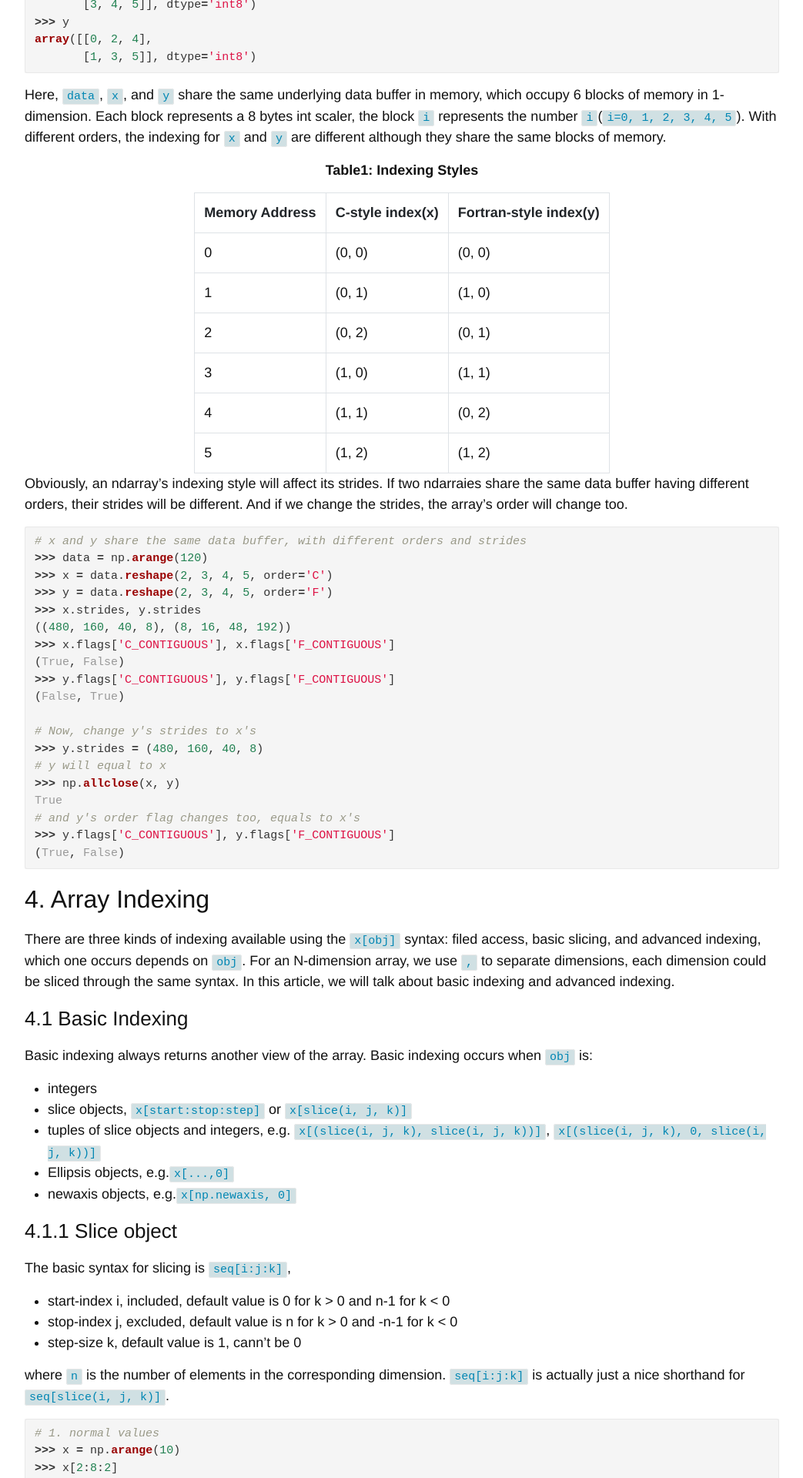
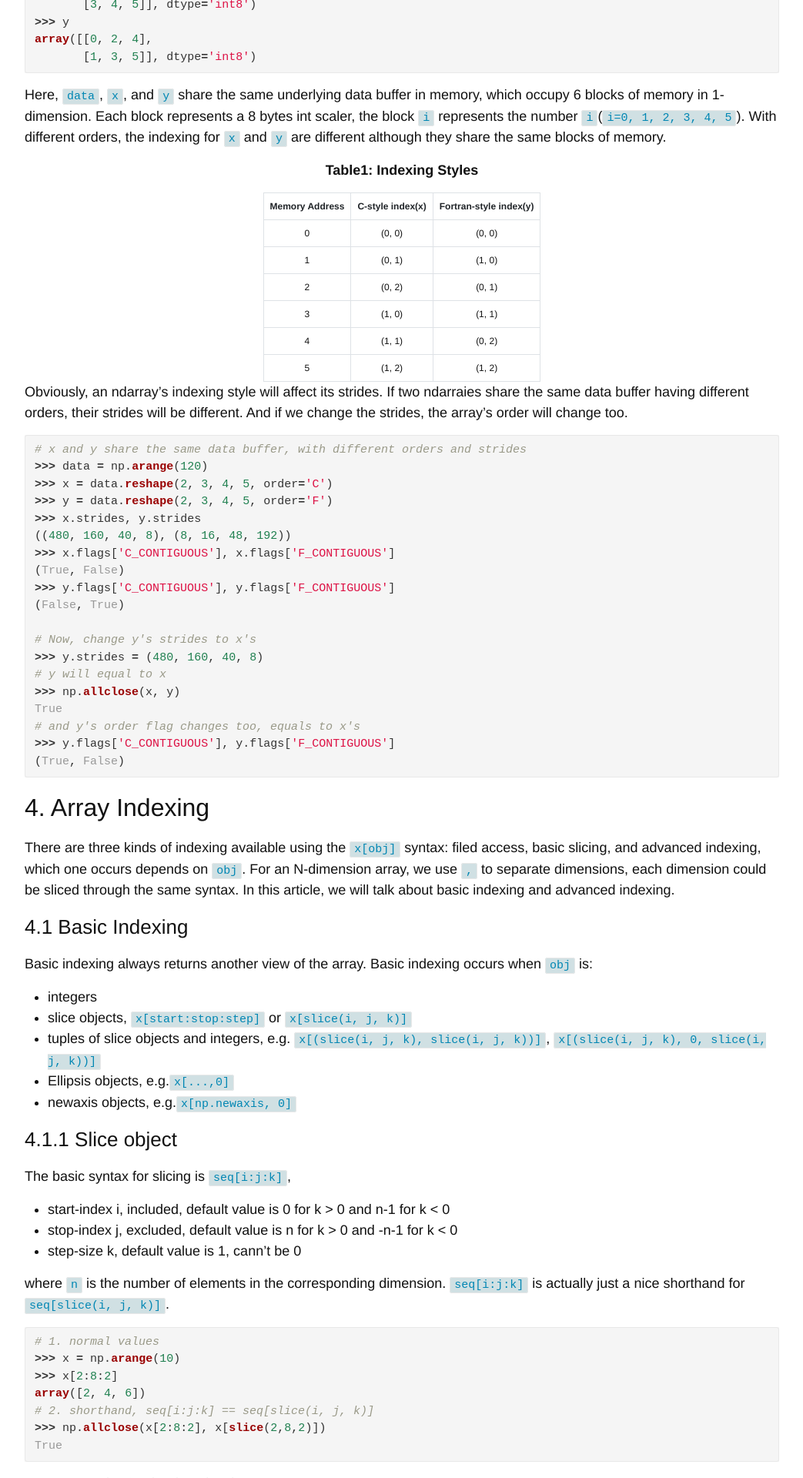
Before and after one commit to ainesmile/ainesmile.github.io, a Jekyll site: the page built from _posts/2020-04-27-numpy-indexing.md, in a window 1280 px wide. Shown: the part 3130-5050 px from the top of the page at 77% size, without its empty margins (118-1161 px from the left). Built offline with Jekyll 4.4.1, drawn with Linux system fonts in a browser that asks for light colours.

Commit message:
modify table css style

```diff
--- a/css/main.scss
+++ b/css/main.scss
@@ -54,20 +54,33 @@ $on-laptop:        800px;
 
 table{
     border-collapse: collapse;
-    border-spacing: 2px;
+    border-spacing: 1px;
     border:1px solid #4f9deb;
-    padding: 0.75rem;
+    padding: 0.5rem;
     margin-left:auto;
     margin-right:auto;
+    font-size: 12px;
+    text-align: center;
 }
 
 th{
     border:1px solid #dee2e6;
-    padding: 0.75rem;
+    padding: 0.5rem;
     color: #212529;
 }
 
 td{
     border:1px solid #dee2e6;
-    padding: 0.75rem;
+    padding: 0.5rem;
+    // white-space:pre;
+    white-space:pre-line;
 }
+
+caption {
+    font-size: 20px;
+    color: #212529;
+}
+
+td > code {
+    font-size: 12px;
+}
```
